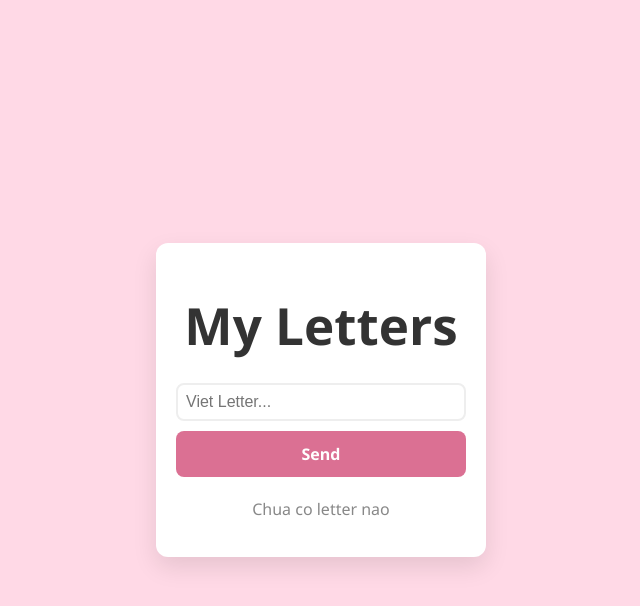
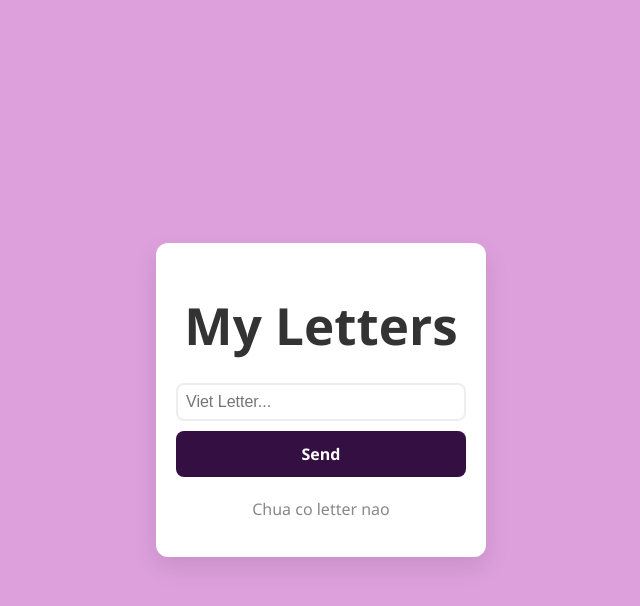
Before and after one commit to uyen17082009-blip/baitapontap, a React (Vite) app: page / in a window 1280 px wide. In both pictures the pointer is over the button "Send". Shown: the top 606 px of the page, without its empty margins (319-959 px from the left). Built offline with nearby package versions, Linux system fonts and the light colour scheme.

Commit message:
Add multiple files

```diff
--- a/src/App.css
+++ b/src/App.css
@@ -51,7 +51,7 @@
 }
 
 body{
-  background-color: rgb(255, 217, 230);
+  background-color: plum;
 }
 
 h1 {
@@ -88,7 +88,7 @@ button {
 }
 
 button:hover {
-  background-color: palevioletred;
+  background-color: rgb(52, 15, 66);
 
 }
 
```
